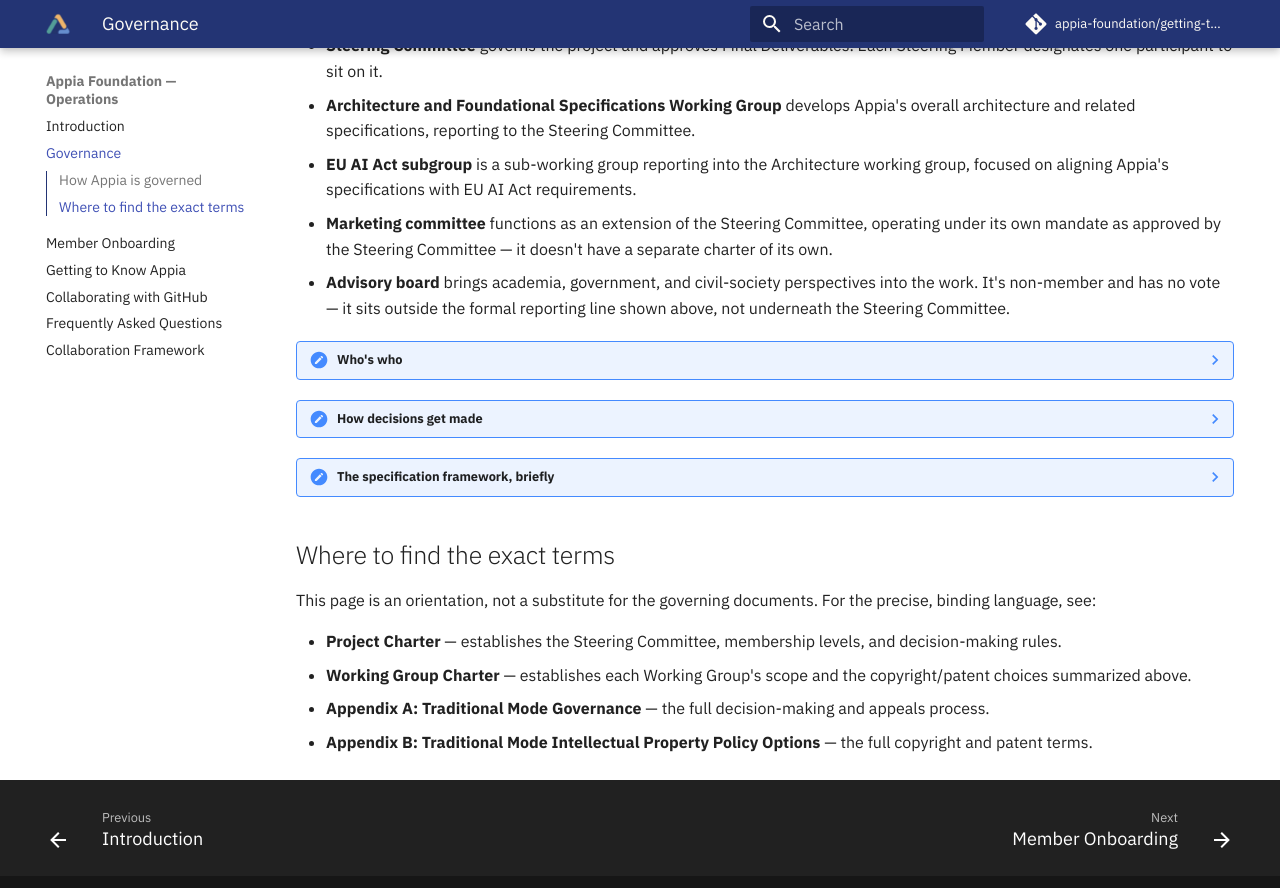
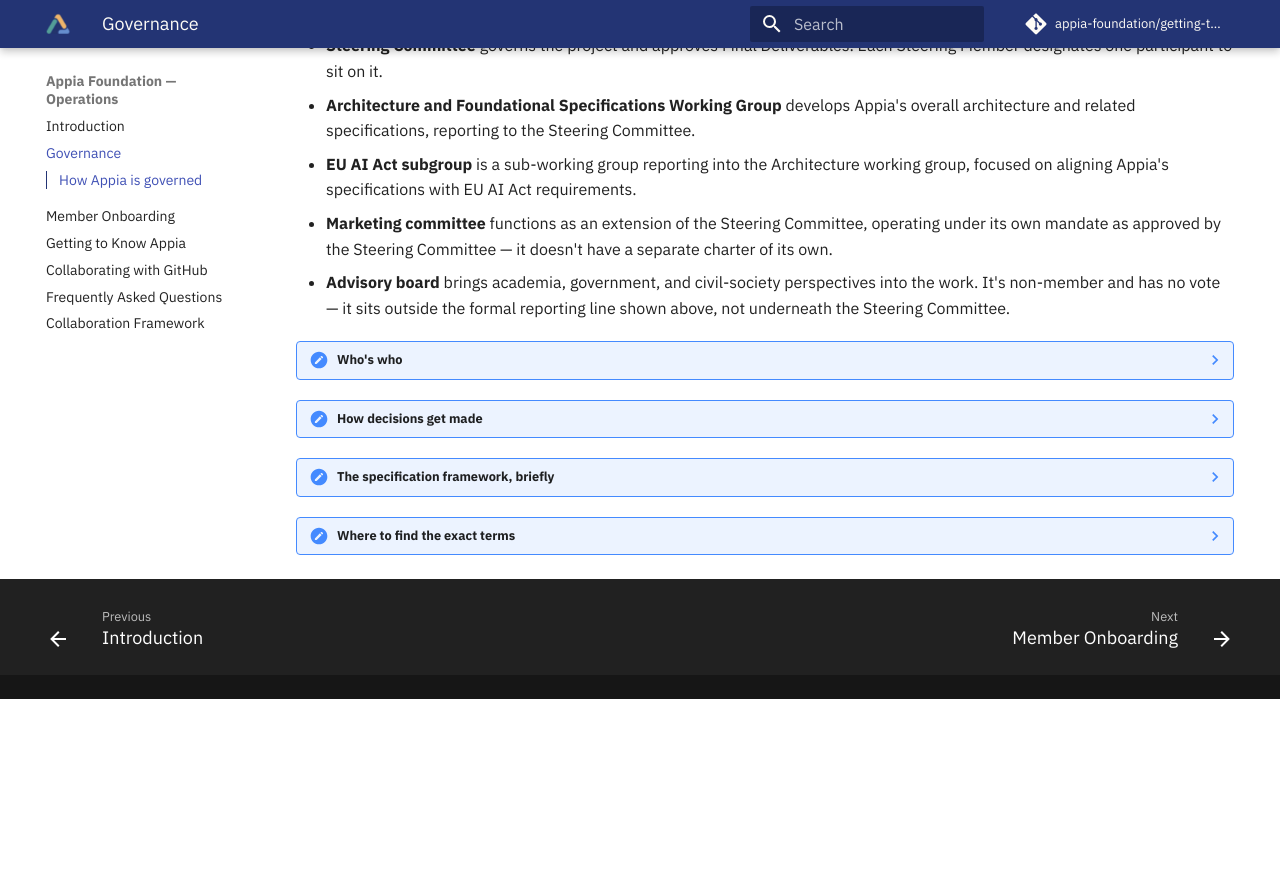
Before and after one commit to appia-foundation/getting-to-know-Appia, an MkDocs documentation site: the page built from docs/governance.md, in a window 1280 px wide and 900 px high, scrolled down 1124 px. Shown: the top 888 px of the window. Built offline with MkDocs 1.6.1 and Material for MkDocs 9.7.7, drawn with Linux system fonts in a browser that asks for light colours; comment, search, counter and statistics services are not loaded; after the commit the page ends 1823 px from its top, so only the background shows below that; part of the change alters nothing that is shown.

Commit message:
Collapse "Where to find the exact terms" section too (#8)
Same pymdownx.details treatment as the other Governance subsections.
Keeps the in-page anchor working via an explicit <a id> since a
details/summary title isn't a real heading and won't get a slugified
id from the toc extension.


Claude-Session: https://claude.ai/code/session_019j5uPmR7uubxjaHB4ECDgY

Co-authored-by: Claude <noreply@anthropic.com>

```diff
--- a/docs/governance.md
+++ b/docs/governance.md
@@ -100,18 +100,20 @@ vote, and sits outside the chain above.
 
     None of this is the full text — see below for where to read the actual terms.
 
-## Where to find the exact terms
+<a id="where-to-find-the-exact-terms"></a>
 
-This page is an orientation, not a substitute for the governing documents. For the precise,
-binding language, see:
+??? note "Where to find the exact terms"
 
-- **Project Charter** — establishes the Steering Committee, membership levels, and
-  decision-making rules.
-- **Working Group Charter** — establishes each Working Group's scope and the copyright/patent
-  choices summarized above.
-- **Appendix A: Traditional Mode Governance** — the full decision-making and appeals process.
-- **Appendix B: Traditional Mode Intellectual Property Policy Options** — the full copyright and
-  patent terms.
+    This page is an orientation, not a substitute for the governing documents. For the precise,
+    binding language, see:
 
-<!-- TODO: content pending — link the documents above once they have a stable published
-     location (e.g. a docs page or repo folder for the executed charter package). -->
+    - **Project Charter** — establishes the Steering Committee, membership levels, and
+      decision-making rules.
+    - **Working Group Charter** — establishes each Working Group's scope and the copyright/patent
+      choices summarized above.
+    - **Appendix A: Traditional Mode Governance** — the full decision-making and appeals process.
+    - **Appendix B: Traditional Mode Intellectual Property Policy Options** — the full copyright
+      and patent terms.
+
+    <!-- TODO: content pending — link the documents above once they have a stable published
+         location (e.g. a docs page or repo folder for the executed charter package). -->
```
